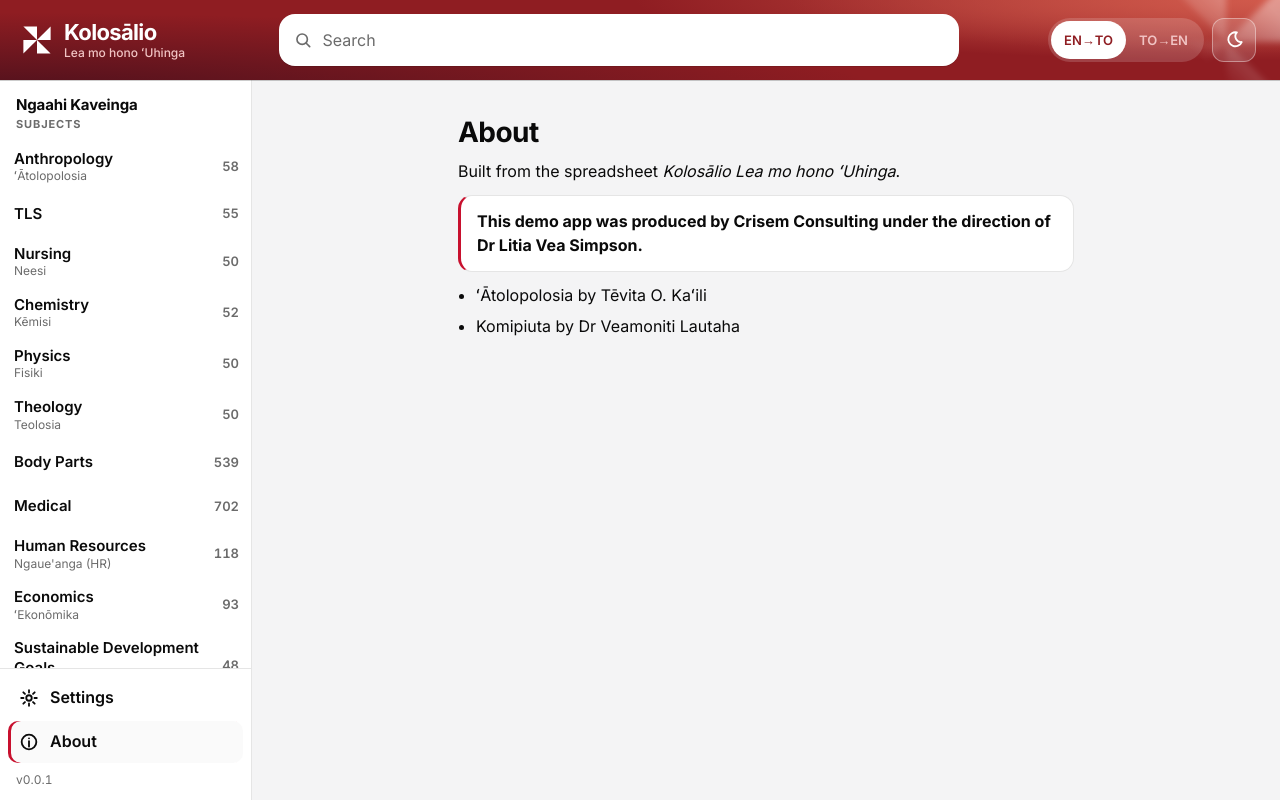
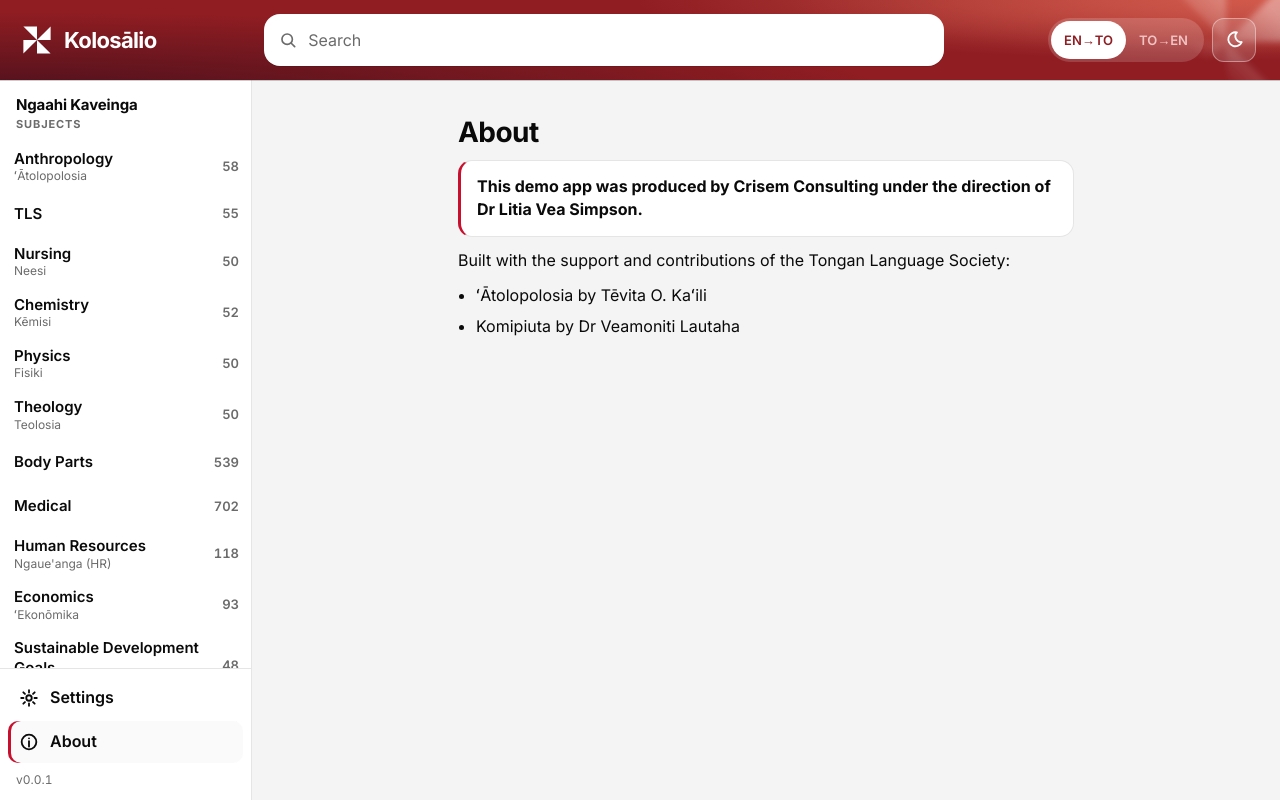
Before and after one commit to stackmochris/Lea-Fakatonga, a React (Vite) app: page /#/anthropology in a window 1280 px wide. Both pictures are taken after a click on the button "About". Built offline with nearby package versions, Linux system fonts and the light colour scheme.

Commit message:
Lead About with the demo credit and the contributors.
Drop the spreadsheet line from the header and from About. The Crisem note sits under the About heading, followed by the Tongan Language Society and each section's contributor.

Co-authored-by: stackmochris <stackmochris@users.noreply.github.com>

```diff
--- a/src/App.tsx
+++ b/src/App.tsx
@@ -1,6 +1,6 @@
 import { useDeferredValue, useEffect, useLayoutEffect, useMemo, useRef, useState, type KeyboardEvent as ReactKeyboardEvent } from "react";
 import { letterId, letterOf, scrubberLetters } from "./alpha";
-import { APP_NAME, APP_SUBTITLE } from "./brand";
+import { APP_NAME } from "./brand";
 import About from "./components/About";
 import AlphaIndex from "./components/AlphaIndex";
 import DirectionSeg from "./components/DirectionSeg";
@@ -480,9 +480,6 @@ export default function App() {
           <ManuluaMark className="brand-mark" decorative />
           <span className="brand-text">
             <span className="brand-title">{APP_NAME}</span>
-            <span className="brand-sub" lang="to" translate="no">
-              {APP_SUBTITLE}
-            </span>
           </span>
         </button>
         <div className="search-slot">
--- a/src/components/About.tsx
+++ b/src/components/About.tsx
@@ -1,4 +1,3 @@
-import { APP_NAME, APP_SUBTITLE } from "../brand";
 import { strings } from "../i18n";
 import type { Direction } from "../preferences";
 
@@ -14,10 +13,8 @@ export default function About({ direction }: Props) {
         <h1 id="page-title" tabIndex={-1} className="page-title">
           {copy.about}
         </h1>
-        <p>
-          {copy.aboutBuilt} <cite>{APP_NAME} {APP_SUBTITLE}</cite>.
-        </p>
         <p className="credit-line">{copy.aboutCredit}</p>
+        <p>{copy.aboutSupport}</p>
         <ul className="credits">
           <li>
             <span lang="to" translate="no">
--- a/src/i18n.ts
+++ b/src/i18n.ts
@@ -32,7 +32,7 @@ export type Chrome = {
   light: string;
   dark: string;
   system: string;
-  aboutBuilt: string;
+  aboutSupport: string;
   noMatching: string;
   nothingToShow: string;
   nothingMatches: (query: string) => string;
@@ -78,7 +78,7 @@ const en: Chrome = {
   light: "Light",
   dark: "Dark",
   system: "System",
-  aboutBuilt: "Built from the spreadsheet",
+  aboutSupport: "Built with the support and contributions of the Tongan Language Society:",
   noMatching: "No matching words",
   nothingToShow: "Nothing to show.",
   nothingMatches: (query) => `Nothing matches “${query}”.`,
@@ -125,7 +125,7 @@ const to: Chrome = {
   light: "Light", // TODO verify
   dark: "Dark", // TODO verify
   system: "System", // TODO verify
-  aboutBuilt: "Built from the spreadsheet", // TODO verify
+  aboutSupport: "Built with the support and contributions of the Tongan Language Society:", // TODO verify
   noMatching: "No matching words", // TODO verify
   nothingToShow: "Nothing to show.", // TODO verify
   nothingMatches: (query) => `Nothing matches “${query}”.`, // TODO verify
--- a/src/index.css
+++ b/src/index.css
@@ -222,16 +222,6 @@ h1, h2, h3, p { margin: 0; }
   font-weight: 700;
   letter-spacing: -0.03em;
   line-height: 1.1;
-  white-space: nowrap;
-}
-
-.brand-sub {
-  display: none;
-  margin-top: 2px;
-  color: var(--hero-meta);
-  font-size: 12px;
-  font-weight: 500;
-  line-height: 1.2;
   white-space: nowrap;
 }
 
@@ -1092,7 +1082,6 @@ mark {
 
   .brand-mark { width: 34px; height: 34px; }
   .brand-title { font-size: 22px; }
-  .brand-sub { display: block; }
 
   .search-slot { min-width: 180px; }
   .search input { height: 52px; border-radius: 16px; }
```
Also changed, not shown: 1 other file (tests, documents, lock files or other folders).
